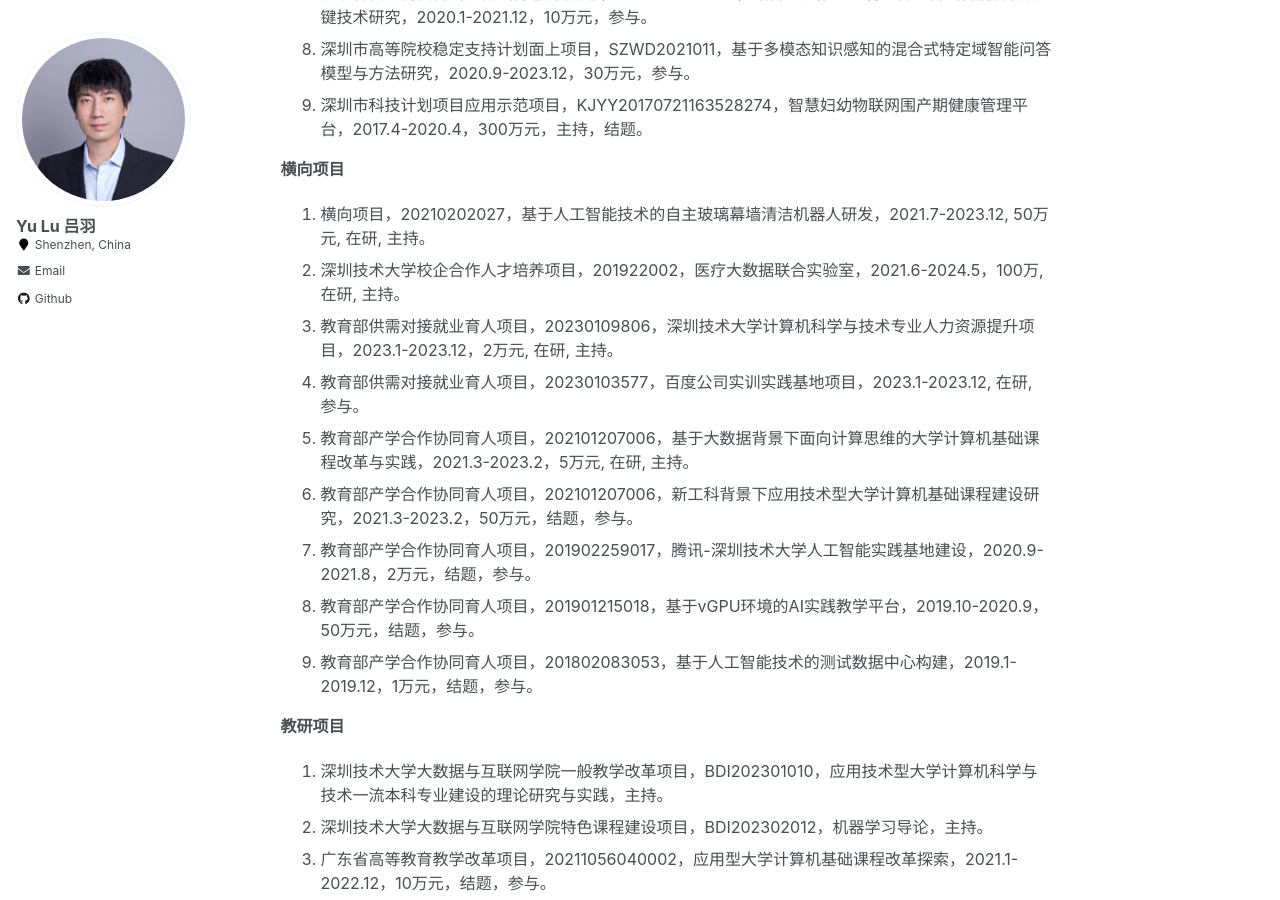
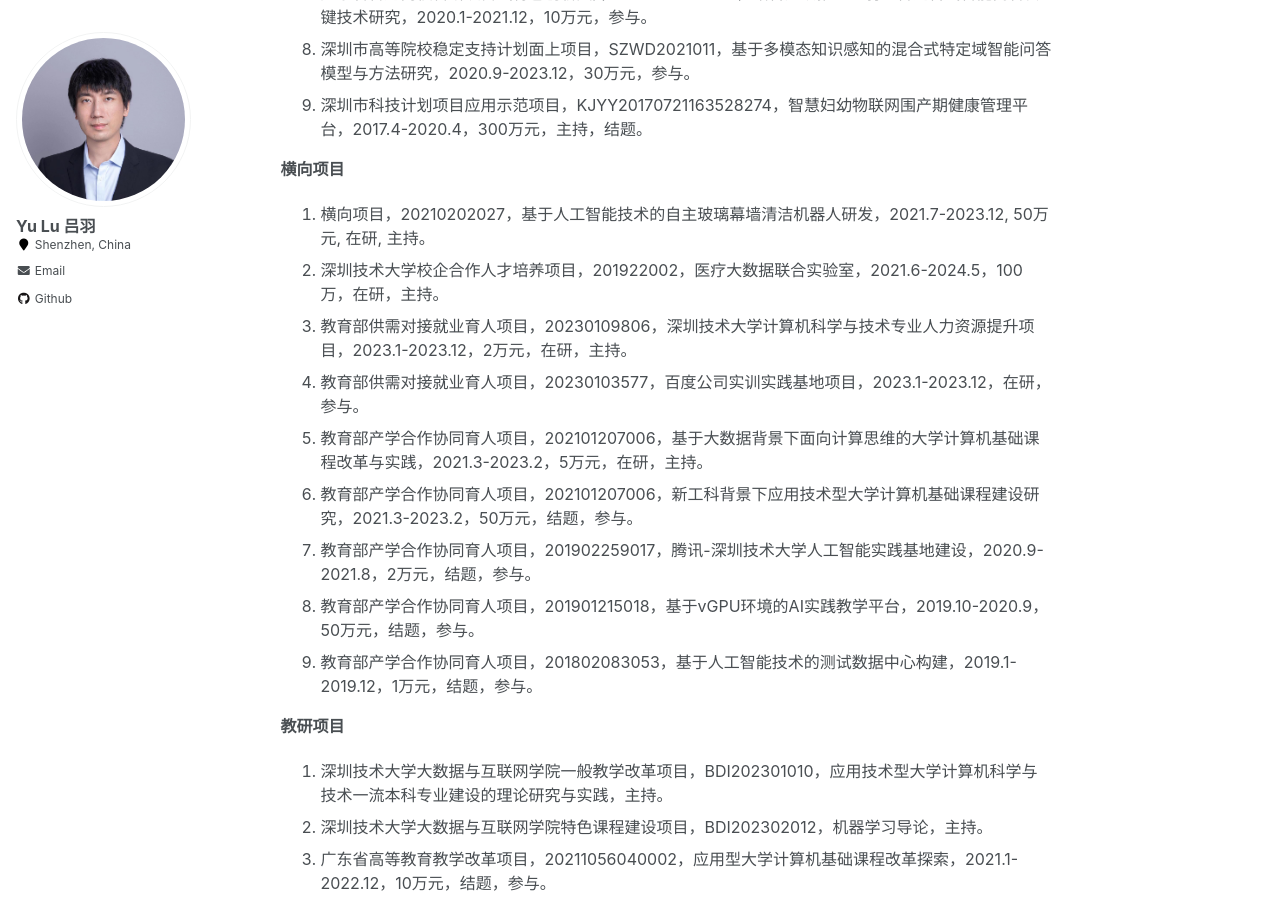
Before and after one commit to YukariUmezawa/lvyu.github.io, a Jekyll site: the page built from _pages/about.md, in a window 1280 px wide and 900 px high, scrolled down 1616 px. Built offline with Jekyll 4.4.1, drawn with Linux system fonts in a browser that asks for light colours.

```diff
--- a/_pages/about.md
+++ b/_pages/about.md
@@ -62,10 +62,10 @@ News
 ***横向项目***
 
 1. 横向项目，20210202027，基于人工智能技术的自主玻璃幕墙清洁机器人研发，2021.7-2023.12, 50万元, 在研, 主持。
-2. 深圳技术大学校企合作人才培养项目，201922002，医疗大数据联合实验室，2021.6-2024.5，100万, 在研, 主持。
-3. 教育部供需对接就业育人项目，20230109806，深圳技术大学计算机科学与技术专业人力资源提升项目，2023.1-2023.12，2万元, 在研, 主持。
-4. 教育部供需对接就业育人项目，20230103577，百度公司实训实践基地项目，2023.1-2023.12, 在研, 参与。
-5. 教育部产学合作协同育人项目，202101207006，基于大数据背景下面向计算思维的大学计算机基础课程改革与实践，2021.3-2023.2，5万元, 在研, 主持。
+2. 深圳技术大学校企合作人才培养项目，201922002，医疗大数据联合实验室，2021.6-2024.5，100万，在研，主持。
+3. 教育部供需对接就业育人项目，20230109806，深圳技术大学计算机科学与技术专业人力资源提升项目，2023.1-2023.12，2万元，在研，主持。
+4. 教育部供需对接就业育人项目，20230103577，百度公司实训实践基地项目，2023.1-2023.12，在研，参与。
+5. 教育部产学合作协同育人项目，202101207006，基于大数据背景下面向计算思维的大学计算机基础课程改革与实践，2021.3-2023.2，5万元，在研，主持。
 6. 教育部产学合作协同育人项目，202101207006，新工科背景下应用技术型大学计算机基础课程建设研究，2021.3-2023.2，50万元，结题，参与。
 7. 教育部产学合作协同育人项目，201902259017，腾讯-深圳技术大学人工智能实践基地建设，2020.9-2021.8，2万元，结题，参与。
 8. 教育部产学合作协同育人项目，201901215018，基于vGPU环境的AI实践教学平台，2019.10-2020.9，50万元，结题，参与。
```
